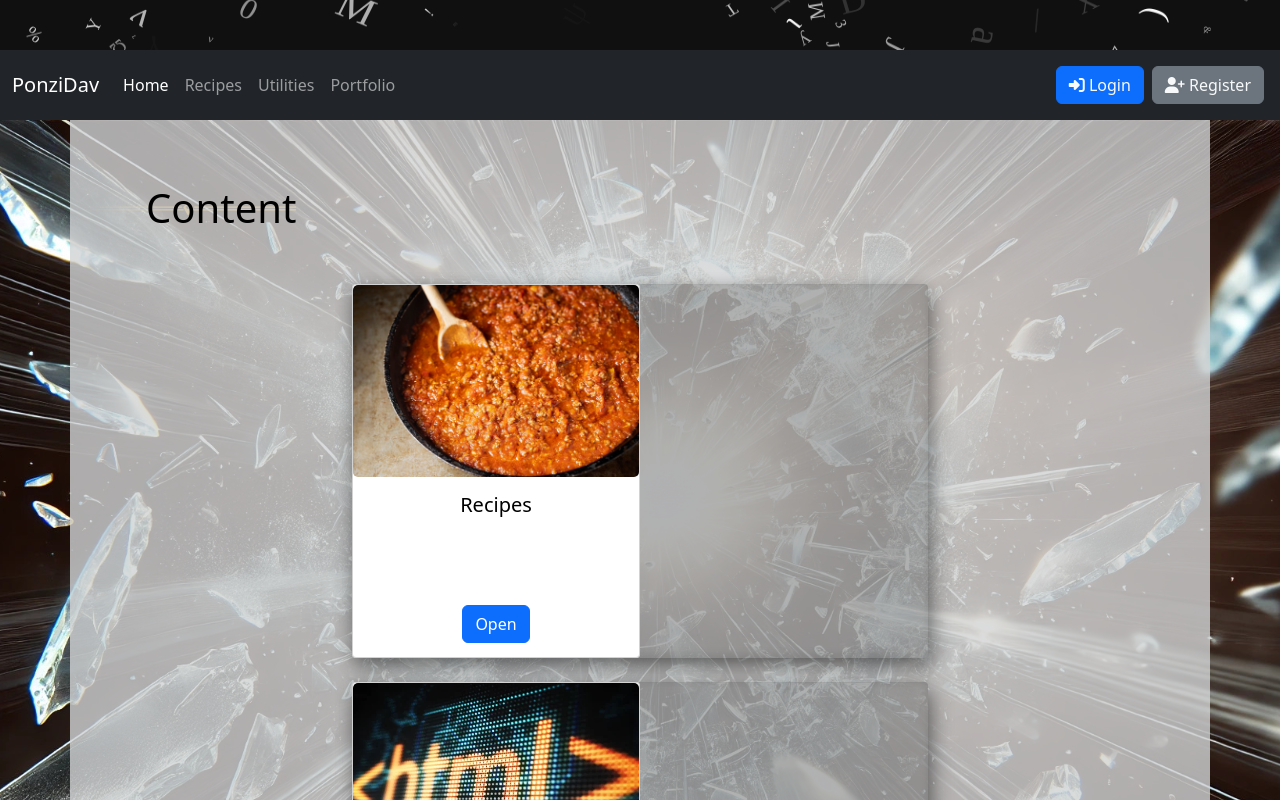
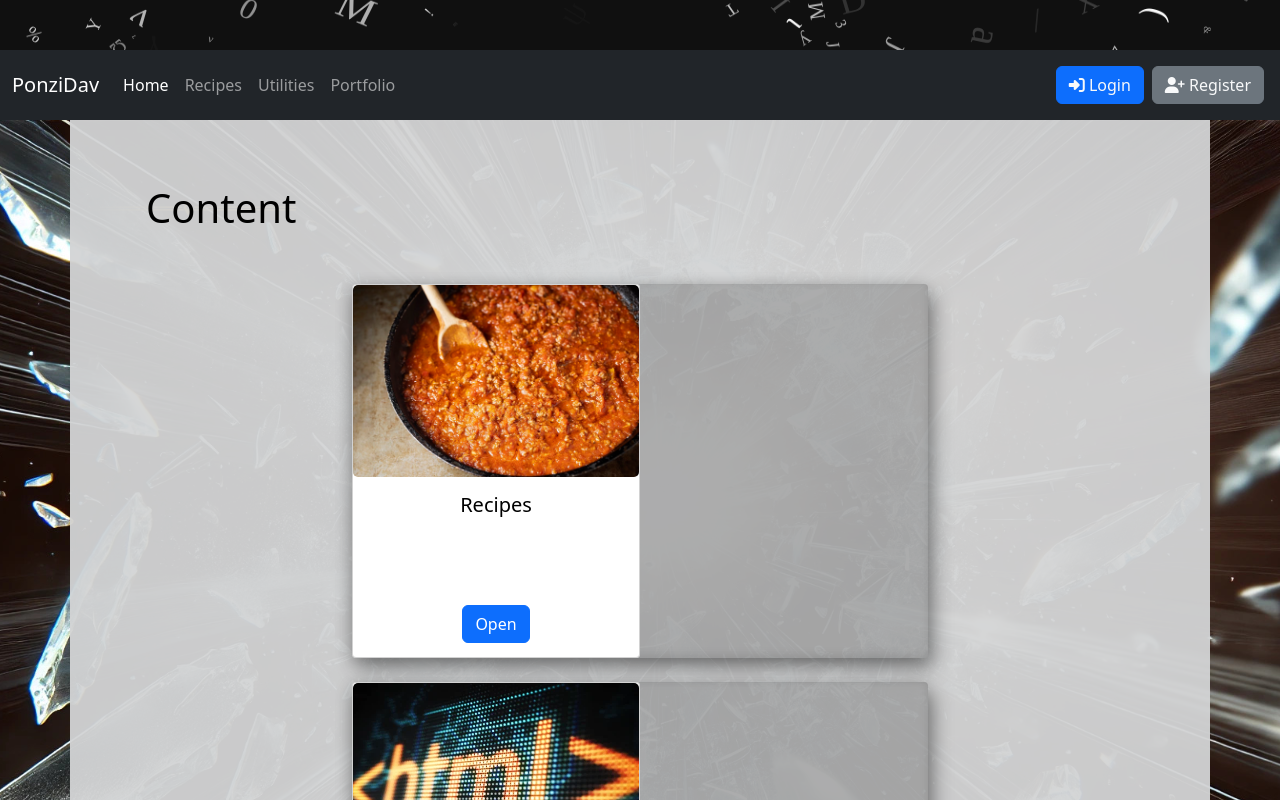
Before and after one commit to DavidePonzini/www, a React (Create React App) app in the folder webui/: page / in a window 1280 px wide. Shown: the part 680-1480 px from the top of the page. Built offline with nearby package versions, Linux system fonts and the light colour scheme.

Commit message:
increased opacity

```diff
--- a/webui/src/styles/_colors.css
+++ b/webui/src/styles/_colors.css
@@ -1,7 +1,7 @@
 :root {
     --bg-color: #f4f4f4;
-    --bg-light-color: rgba(211, 212, 213, .8);
-    --bg-dark-color: rgba(7, 6, 5, .8);
+    --bg-light-color: rgba(211, 212, 213, .95);
+    --bg-dark-color: rgba(7, 6, 5, .95);
     --logo-color: #ff6219;
     --editor-bg-color: #303030;
 }
```
